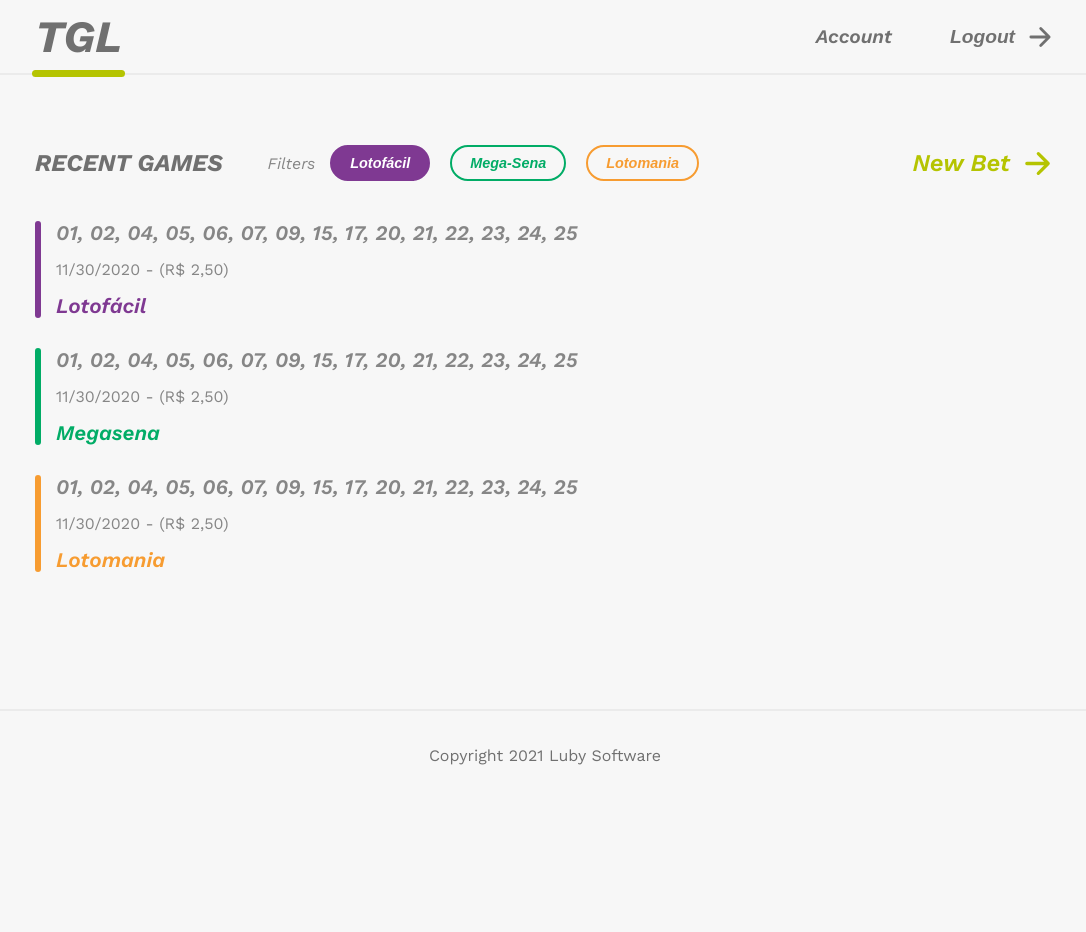
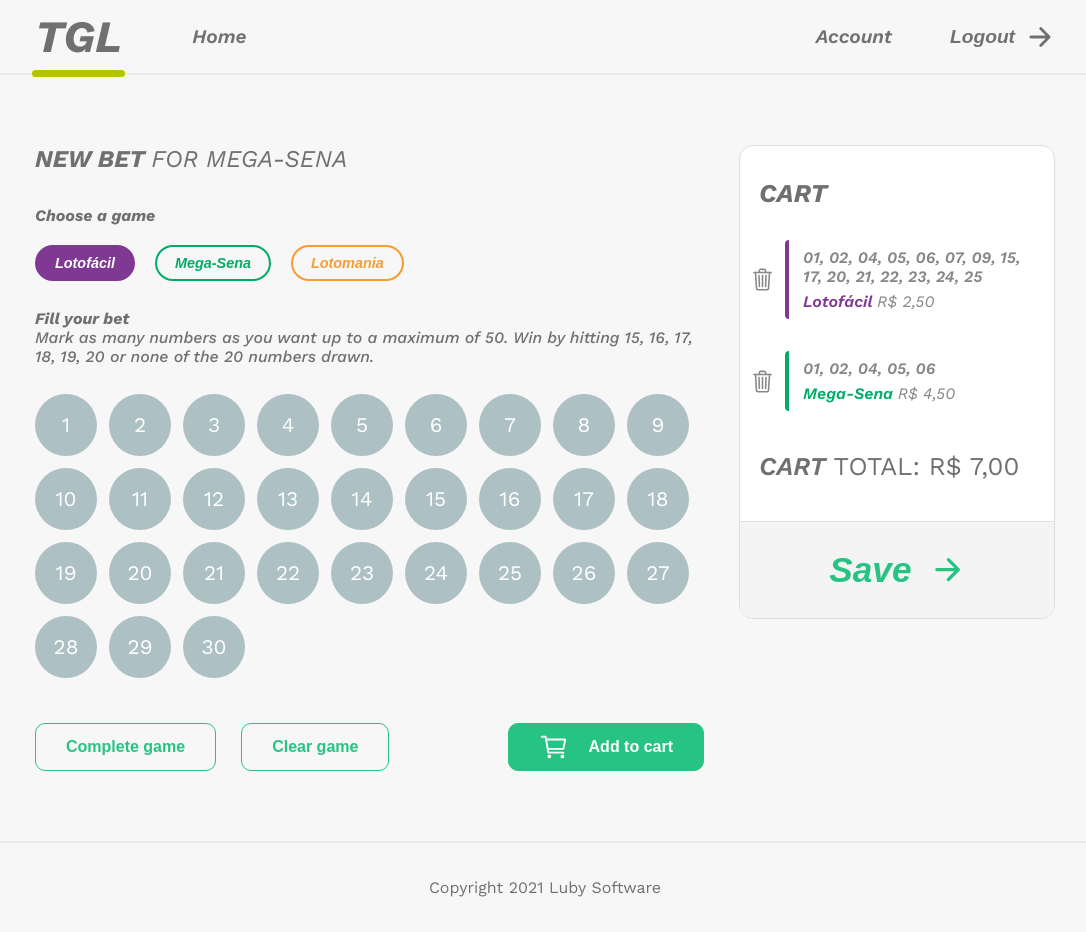
Before and after one commit to Empix/the-greatest-lottery, a React (Create React App) app: page /new-bet in a window 1280 px wide. Before the commit this address led to /. Shown: the whole page, without its empty margins (95-1181 px from the left). Before the commit the page ends 800 px from the top, so only its background shows below. Built offline with nearby package versions, Linux system fonts and the light colour scheme.

Commit message:
feat: create NewBet page

```diff
--- a/src/App.tsx
+++ b/src/App.tsx
@@ -3,6 +3,7 @@
 
 import Authentication from './pages/Authentication';
 import Home from './pages/Home';
+import NewBet from './pages/NewBet';
 import ResetPassword from './pages/ResetPassword';
 import SignUp from './pages/SignUp';
 
@@ -14,6 +15,7 @@
         <Route path="/authentication" element={<Authentication />} />
         <Route path="/reset-password" element={<ResetPassword />} />
         <Route path="/register" element={<SignUp />} />
+        <Route path="/new-bet" element={<NewBet />} />
         <Route path="/*" element={<Navigate to="/" />} />
       </Routes>
     </Layout>
--- /dev/null
+++ b/src/components/BetItemCart/index.tsx
@@ -0,0 +1,39 @@
+import React from 'react';
+import { IoTrashOutline } from 'react-icons/io5';
+import { ColorBar, Container } from './styles';
+
+type BetItemCartProps = {
+  bet: {
+    name: string;
+    color: string;
+    price: number;
+    numbers: string;
+  };
+};
+
+const BetItemCart: React.FC<BetItemCartProps> = ({ bet }) => {
+  const price = Intl.NumberFormat('pt-BR', {
+    style: 'currency',
+    currency: 'BRL',
+  }).format(bet.price);
+
+  return (
+    <Container>
+      <div>
+        <IoTrashOutline size={25} />
+      </div>
+
+      <ColorBar color={bet.color} />
+
+      <div>
+        <div className="numbers">{bet.numbers}</div>
+        <div className="price">
+          <span style={{ color: bet.color }}>{bet.name}</span>{' '}
+          <span>{price}</span>
+        </div>
+      </div>
+    </Container>
+  );
+};
+
+export default BetItemCart;
--- /dev/null
+++ b/src/components/BetItemCart/styles.ts
@@ -0,0 +1,52 @@
+import styled from 'styled-components';
+
+export const Container = styled.div`
+  display: flex;
+
+  & > div:first-child {
+    color: #888888;
+    padding: 10px;
+
+    display: flex;
+    justify-content: center;
+    align-items: center;
+
+    svg {
+      cursor: pointer;
+    }
+  }
+
+  & > div:last-child {
+    color: #868686;
+    display: flex;
+    flex-direction: column;
+    padding: 8px 14px 8px 0;
+    font-size: 1rem;
+    font-style: italic;
+    gap: 6px;
+
+    .numbers {
+      font-weight: 600;
+    }
+
+    .price {
+      font-weight: 600;
+
+      span:last-child {
+        color: #868686;
+        font-weight: 400;
+      }
+    }
+  }
+`;
+
+type ColorBarProps = {
+  color: string;
+};
+
+export const ColorBar = styled.div<ColorBarProps>`
+  min-width: 4px;
+  border-radius: 100px 0 0 100px;
+  background-color: ${(p) => p.color};
+  margin-right: 14px;
+`;
--- a/src/components/UI/styles.ts
+++ b/src/components/UI/styles.ts
@@ -4,6 +4,7 @@
   background-color: #ffffff;
   border: 1px solid #dddddd;
   border-radius: 14px;
+  overflow: hidden;
 `;
 
 type GameButtonProps = {
@@ -23,3 +24,24 @@
   border-radius: 100px;
   cursor: pointer;
 `;
+
+type ButtonProps = {
+  outlined?: boolean;
+  padding?: string;
+};
+
+export const Button = styled.button<ButtonProps>`
+  background-color: ${(p) => (p.outlined ? 'transparent' : '#27c383')};
+  color: ${(p) => (p.outlined ? '#27c383' : '#fff')};
+  border: 1px solid #27c383;
+  font-size: 1em;
+  font-weight: 600;
+  padding: ${(p) => p.padding || '14px 30px'};
+  border-radius: 10px;
+  cursor: pointer;
+
+  display: flex;
+  justify-content: center;
+  align-items: center;
+  gap: 20px;
+`;
--- /dev/null
+++ b/src/pages/NewBet/index.tsx
@@ -0,0 +1,89 @@
+import React from 'react';
+import { IoArrowForward, IoCartOutline } from 'react-icons/io5';
+import BetItemCart from '../../components/BetItemCart';
+import GameSelector from '../../components/GameSelector';
+import Header from '../../components/Header';
+import { Button, Card } from '../../components/UI/styles';
+import { BetNumber, Cart, Container, Numbers } from './styles';
+
+const NewBet: React.FC = () => {
+  return (
+    <Container>
+      <Header showHomeLink />
+      <section>
+        <div className="new-bet">
+          <h1>
+            New bet <span>for mega-sena</span>
+          </h1>
+
+          <div className="game-selector">
+            <h2>Choose a game</h2>
+            <GameSelector />
+          </div>
+
+          <div className="game-info">
+            <h2>Fill your bet</h2>
+            <p>
+              Mark as many numbers as you want up to a maximum of 50. Win by
+              hitting 15, 16, 17, 18, 19, 20 or none of the 20 numbers drawn.
+            </p>
+          </div>
+
+          <Numbers>
+            {new Array(30).fill(null).map((_, index) => {
+              return <BetNumber key={index}>{index + 1}</BetNumber>;
+            })}
+          </Numbers>
+
+          <div className="actions">
+            <Button outlined>Complete game</Button>
+            <Button outlined>Clear game</Button>
+            <Button padding="8px 30px">
+              <IoCartOutline size={30} />
+              <span>Add to cart</span>
+            </Button>
+          </div>
+        </div>
+
+        <Cart>
+          <Card>
+            <h1>cart</h1>
+
+            <ul>
+              <BetItemCart
+                bet={{
+                  name: 'Lotofácil',
+                  color: '#7F3992',
+                  price: 2.5,
+                  numbers:
+                    '01, 02, 04, 05, 06, 07, 09, 15, 17, 20, 21, 22, 23, 24, 25',
+                }}
+              />
+              <BetItemCart
+                bet={{
+                  name: 'Mega-Sena',
+                  color: '#01AC66',
+                  price: 4.5,
+                  numbers: '01, 02, 04, 05, 06',
+                }}
+              />
+            </ul>
+
+            <div className="cart-total">
+              <span>cart</span> TOTAL: <span>R$ 7,00</span>
+            </div>
+
+            <div>
+              <button>
+                <span>Save</span>
+                <IoArrowForward />
+              </button>
+            </div>
+          </Card>
+        </Cart>
+      </section>
+    </Container>
+  );
+};
+
+export default NewBet;
--- /dev/null
+++ b/src/pages/NewBet/styles.ts
@@ -0,0 +1,141 @@
+import styled from 'styled-components';
+
+export const Container = styled.div`
+  width: 100%;
+  display: flex;
+  flex-direction: column;
+  align-items: center;
+
+  section {
+    width: 100%;
+    max-width: 1100px;
+    padding: 70px 40px;
+    display: flex;
+    gap: 35px;
+  }
+
+  .new-bet {
+    h1 {
+      color: #707070;
+      font-style: italic;
+      text-transform: uppercase;
+      margin-bottom: 33px;
+
+      span {
+        font-weight: 400;
+      }
+    }
+  }
+
+  .game-selector {
+    h2 {
+      color: #707070;
+      font-style: italic;
+      font-size: 1rem;
+      margin-bottom: 20px;
+    }
+
+    margin-bottom: 28px;
+  }
+
+  .game-info {
+    color: #707070;
+    font-style: italic;
+    font-size: 1rem;
+    margin-bottom: 28px;
+
+    h2 {
+      font-size: 1rem;
+    }
+
+    p {
+      font-weight: 500;
+    }
+  }
+
+  .actions {
+    display: flex;
+    gap: 25px;
+
+    button:last-child {
+      margin-left: auto;
+    }
+  }
+`;
+
+export const BetNumber = styled.div`
+  background-color: #adc0c4;
+  color: #ffffff;
+  font-size: 1.3em;
+  border-radius: 50%;
+  width: 62px;
+  height: 62px;
+  display: flex;
+  justify-content: center;
+  align-items: center;
+  cursor: pointer;
+`;
+
+export const Numbers = styled.div`
+  display: flex;
+  flex-wrap: wrap;
+  gap: 12px;
+  margin-bottom: 45px;
+`;
+
+export const Cart = styled.div`
+  & > div {
+    min-width: 316px;
+
+    & > ul {
+      display: flex;
+      flex-direction: column;
+      gap: 32px;
+    }
+
+    & > h1 {
+      color: #707070;
+      font-size: 1.6em;
+      font-style: italic;
+      text-transform: uppercase;
+      padding: 32px 19px;
+    }
+
+    .cart-total {
+      color: #707070;
+      text-transform: uppercase;
+      font-size: 1.6em;
+      font-weight: 400;
+      padding: 40px 19px;
+
+      span:first-child {
+        font-weight: 600;
+        font-style: italic;
+      }
+    }
+
+    & > div:last-child {
+      display: flex;
+      justify-content: center;
+      align-items: center;
+      padding: 28px 0px;
+      background-color: #f4f4f4;
+      border-top: 1px solid #e2e2e2;
+
+      button {
+        cursor: pointer;
+        color: #27c383;
+        border: none;
+        background-color: transparent;
+        font-size: 2.2em;
+        font-weight: 600;
+        font-style: italic;
+
+        display: flex;
+        justify-content: center;
+        align-items: center;
+        gap: 18px;
+      }
+    }
+  }
+`;
```
